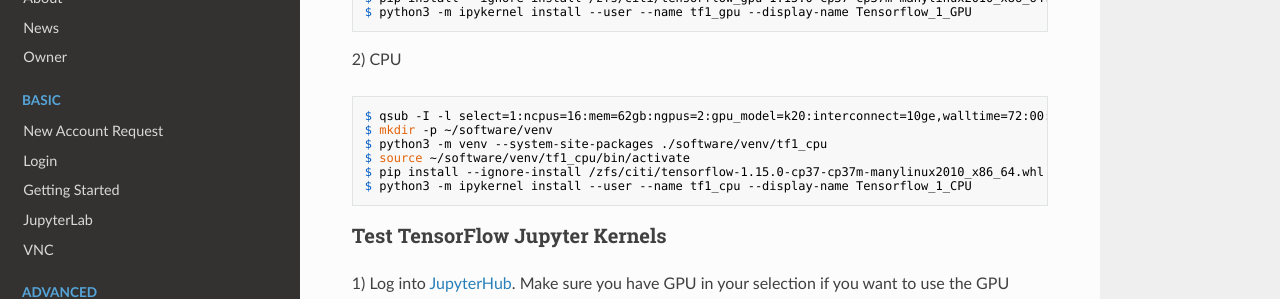
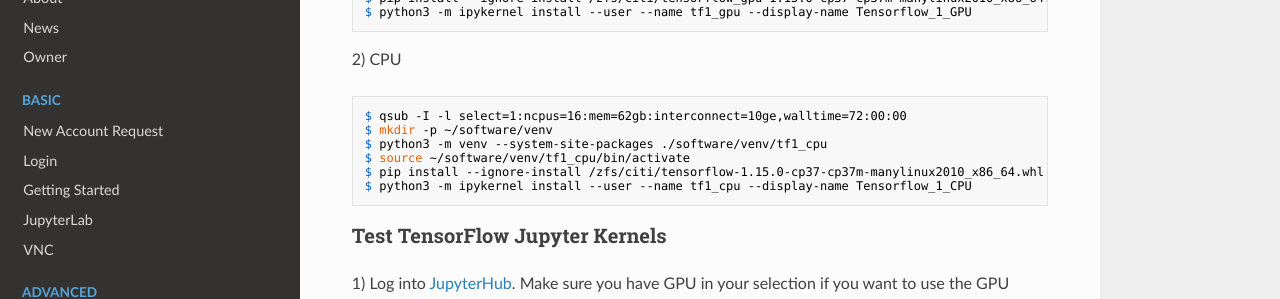
Before and after one commit to clemsonciti/palmetto-documentation, an MkDocs documentation site: the page built from docs/software/packages/tensorflow.md, in a window 1280 px wide and 900 px high, scrolled down 2240 px. Shown: the part 151-450 px from the top of the window. Built offline with MkDocs 1.6.1, drawn with Linux system fonts in a browser that asks for light colours; nearby versions of some CDN libraries.

Commit message:
Update tensorflow.md

```diff
--- a/docs/software/packages/tensorflow.md
+++ b/docs/software/packages/tensorflow.md
@@ -123,7 +123,7 @@
 2) CPU
 
 ~~~
-$ qsub -I -l select=1:ncpus=16:mem=62gb:ngpus=2:gpu_model=k20:interconnect=10ge,walltime=72:00:00
+$ qsub -I -l select=1:ncpus=16:mem=62gb:interconnect=10ge,walltime=72:00:00
 $ mkdir -p ~/software/venv
 $ python3 -m venv --system-site-packages ./software/venv/tf1_cpu
 $ source ~/software/venv/tf1_cpu/bin/activate
```
